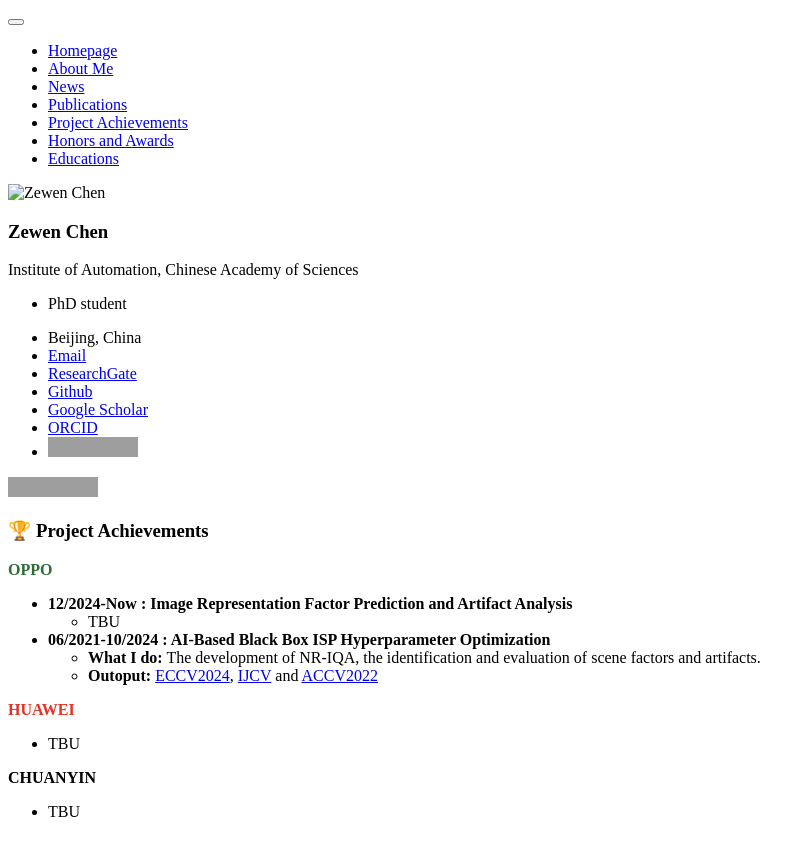
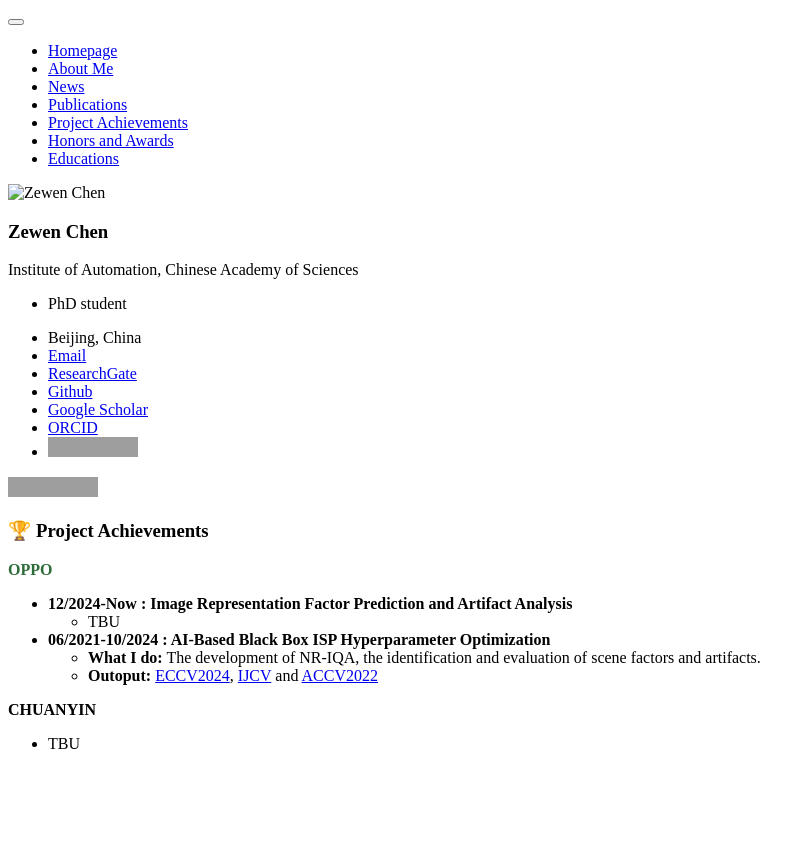
Before and after one commit to chencn2020/chencn2020.github.io, a Jekyll site: the page built from _pages/includes/projects.md, in a window 1280 px wide. Shown: the top 856 px of the page, without its empty margins (0-812 px from the left). Built offline with Jekyll 4.4.1, drawn with Linux system fonts in a browser that asks for light colours; our own code applies the rules of GitHub Pages for plain Markdown files; grey boxes are pictures that could not be loaded.

Commit message:
Update projects.md

```diff
--- a/_pages/includes/projects.md
+++ b/_pages/includes/projects.md
@@ -13,11 +13,6 @@
   - **Outoput:** [ECCV2024](https://link.springer.com/chapter/10.1007/978-3-031-73232-4_14), [IJCV](https://link.springer.com/article/10.1007/s11263-023-01851-5) and [ACCV2022](https://openaccess.thecvf.com/content/ACCV2022/html/Chen_Teacher-Guided_Learning_for_Blind_Image_Quality_Assessment_ACCV_2022_paper.html)
 
 <div class="year-badge">
-    <b style="color:rgb(228, 50, 36)"> HUAWEI </b>
-</div>
-- TBU
-
-<div class="year-badge">
     <b> CHUANYIN </b>
 </div>
 - TBU
```
